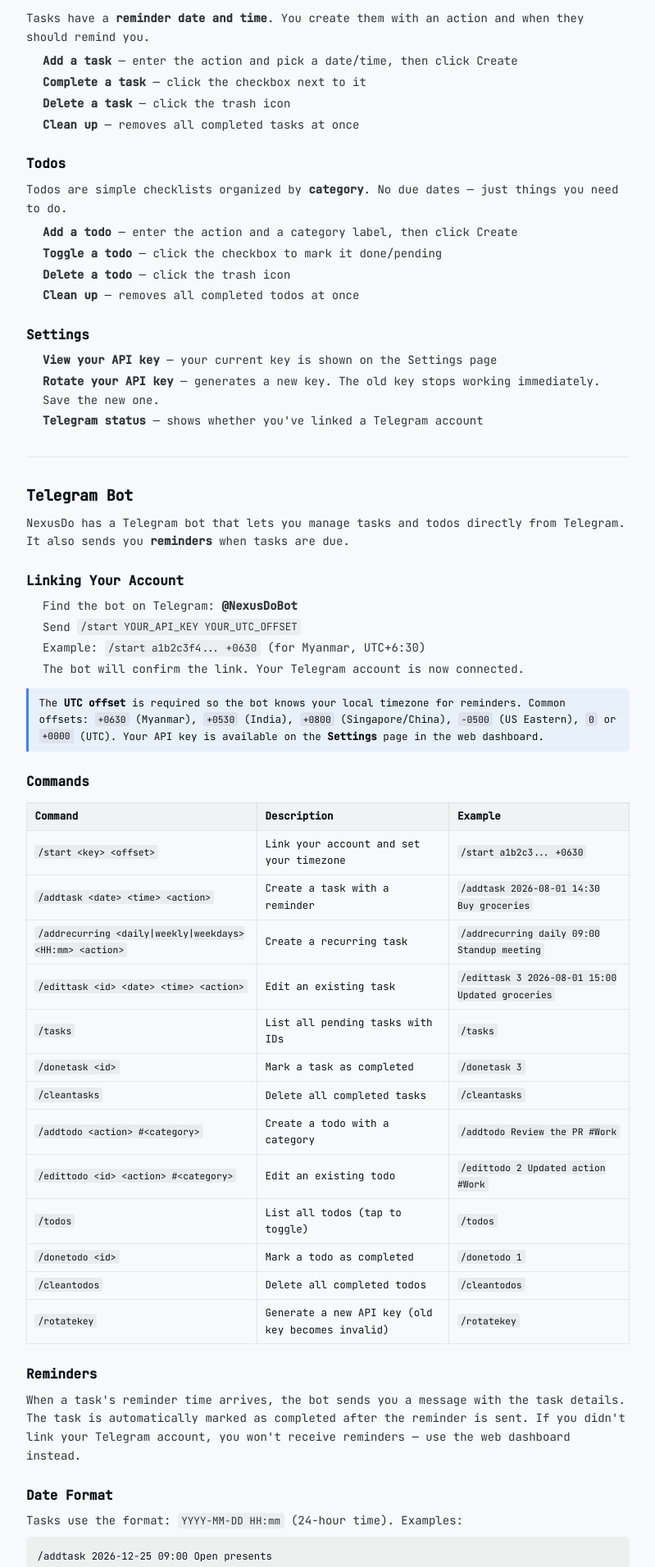
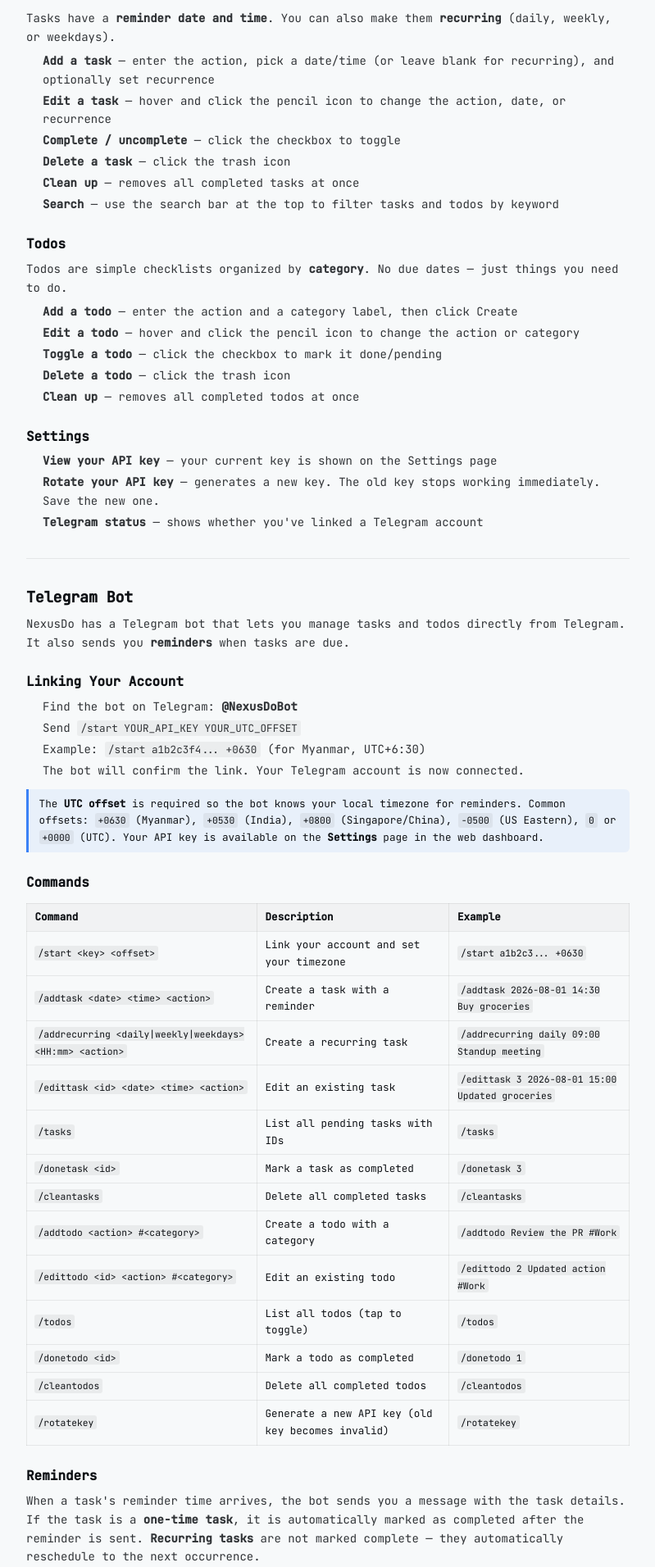
Before and after one commit to arkarWebDev/nexus-do, a Next.js app in the folder frontend/: page /docs in a window 1280 px wide. Shown: the part 668-2580 px from the top of the page at 82% size, without its empty margins (240-1039 px from the left). Built offline with nearby package versions, Linux system fonts and the light colour scheme; no server answers.

Commit message:
update user docs: edit, recurring tasks, search, reminders

```diff
--- a/frontend/src/app/docs/page.tsx
+++ b/frontend/src/app/docs/page.tsx
@@ -44,18 +44,21 @@
         <h2>Web Dashboard</h2>
 
         <h3>Tasks</h3>
-        <p>Tasks have a <strong>reminder date and time</strong>. You create them with an action and when they should remind you.</p>
+        <p>Tasks have a <strong>reminder date and time</strong>. You can also make them <strong>recurring</strong> (daily, weekly, or weekdays).</p>
         <ul>
-          <li><strong>Add a task</strong> — enter the action and pick a date/time, then click Create</li>
-          <li><strong>Complete a task</strong> — click the checkbox next to it</li>
+          <li><strong>Add a task</strong> — enter the action, pick a date/time (or leave blank for recurring), and optionally set recurrence</li>
+          <li><strong>Edit a task</strong> — hover and click the pencil icon to change the action, date, or recurrence</li>
+          <li><strong>Complete / uncomplete</strong> — click the checkbox to toggle</li>
           <li><strong>Delete a task</strong> — click the trash icon</li>
           <li><strong>Clean up</strong> — removes all completed tasks at once</li>
+          <li><strong>Search</strong> — use the search bar at the top to filter tasks and todos by keyword</li>
         </ul>
 
         <h3>Todos</h3>
         <p>Todos are simple checklists organized by <strong>category</strong>. No due dates — just things you need to do.</p>
         <ul>
           <li><strong>Add a todo</strong> — enter the action and a category label, then click Create</li>
+          <li><strong>Edit a todo</strong> — hover and click the pencil icon to change the action or category</li>
           <li><strong>Toggle a todo</strong> — click the checkbox to mark it done/pending</li>
           <li><strong>Delete a todo</strong> — click the trash icon</li>
           <li><strong>Clean up</strong> — removes all completed todos at once</li>
@@ -165,7 +168,7 @@
         </table>
 
         <h3>Reminders</h3>
-        <p>When a task&apos;s reminder time arrives, the bot sends you a message with the task details. The task is automatically marked as completed after the reminder is sent. If you didn&apos;t link your Telegram account, you won&apos;t receive reminders — use the web dashboard instead.</p>
+        <p>When a task&apos;s reminder time arrives, the bot sends you a message with the task details. If the task is a <strong>one-time task</strong>, it is automatically marked as completed after the reminder is sent. <strong>Recurring tasks</strong> are not marked complete — they automatically reschedule to the next occurrence.</p>
 
         <h3>Date Format</h3>
         <p>Tasks use the format: <code>YYYY-MM-DD HH:mm</code> (24-hour time). Examples:</p>
@@ -178,6 +181,8 @@
         <ul>
           <li><strong>Use Telegram for quick capture</strong> — add tasks and todos on the go with your phone</li>
           <li><strong>Use the web for review</strong> — the dashboard gives you a full overview of everything</li>
+          <li><strong>Recurring tasks</strong> — perfect for standups, workouts, daily habits. Use /addrecurring or the dropdown in the task form.</li>
+          <li><strong>Search bar</strong> — filter your tasks and todos by keyword to find what you need fast</li>
           <li><strong>Set reminders for important deadlines</strong> — the bot will ping you at the exact time</li>
           <li><strong>Todo categories</strong> help you organize — use tags like #Work, #Personal, #Shopping</li>
           <li><strong>Rotate your key</strong> if you accidentally shared it — old key stops working immediately</li>
```
